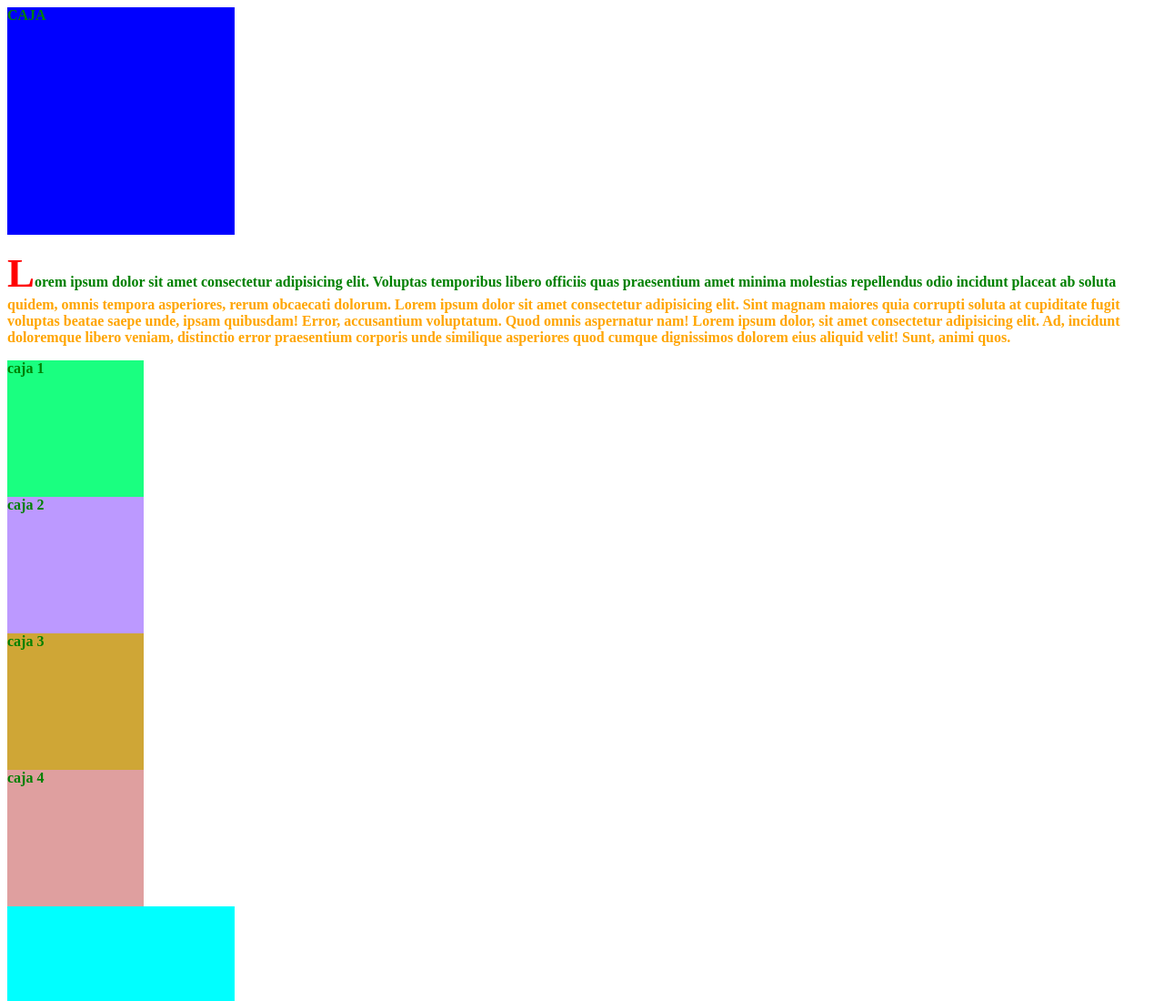
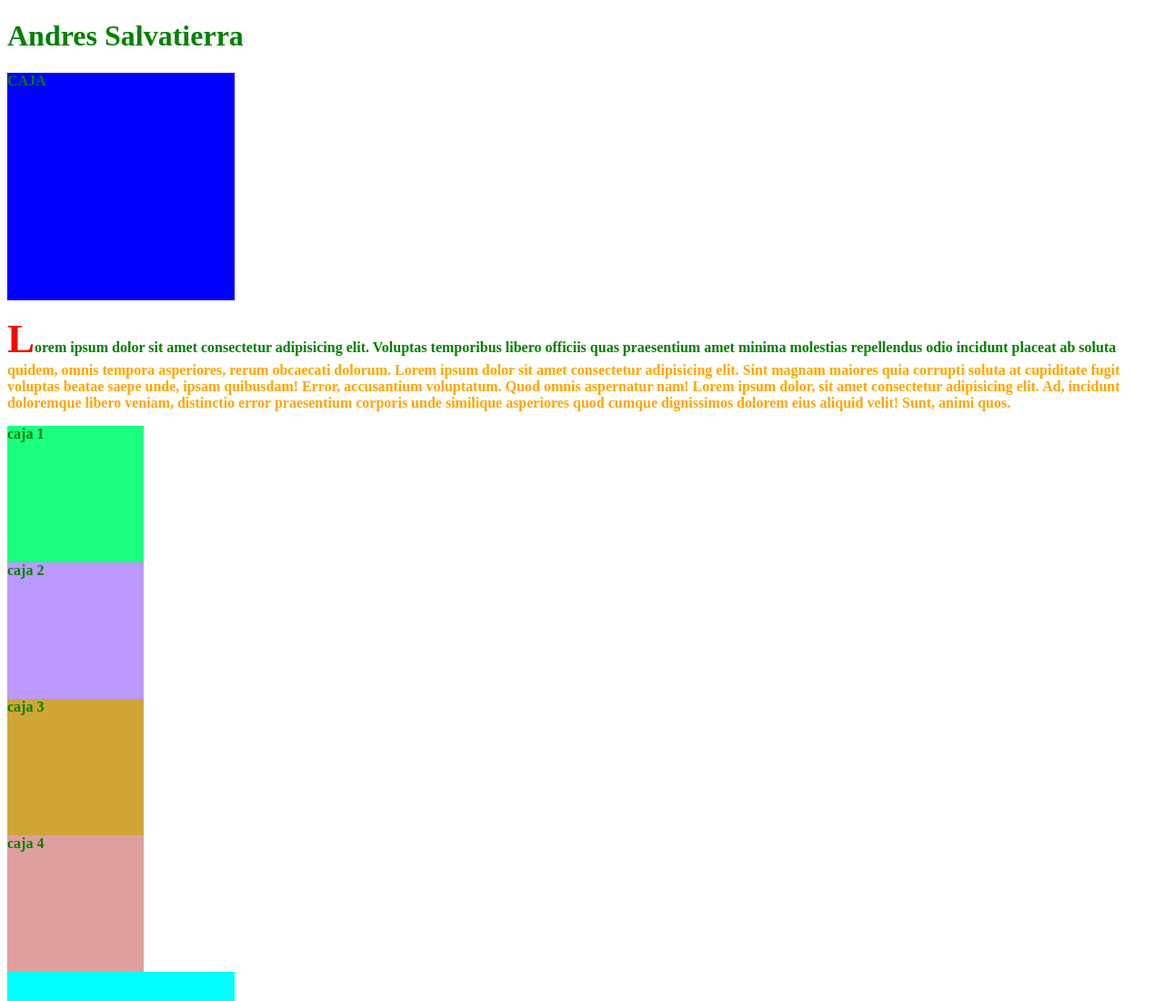
Before and after one commit to AndresSalva/css1, a plain HTML site: page index.html in a window 1280 px wide. Shown: the top 1100 px of the page at 91% size. Drawn offline with Linux system fonts and the light colour scheme.

Commit message:
anadiendo nombre

```diff
--- a/index.html
+++ b/index.html
@@ -7,7 +7,7 @@
     <link rel="stylesheet" href="estilos.css">
 </head>
 <body>
-    <title>Andres Salvatierra</title>
+    <h1>Andres Salvatierra</h1>
     <div> CAJA </div>
     <p>
         Lorem ipsum dolor sit amet consectetur adipisicing elit. Voluptas temporibus libero officiis quas praesentium amet minima molestias repellendus odio incidunt placeat ab soluta quidem, omnis tempora asperiores, rerum obcaecati dolorum.
```
